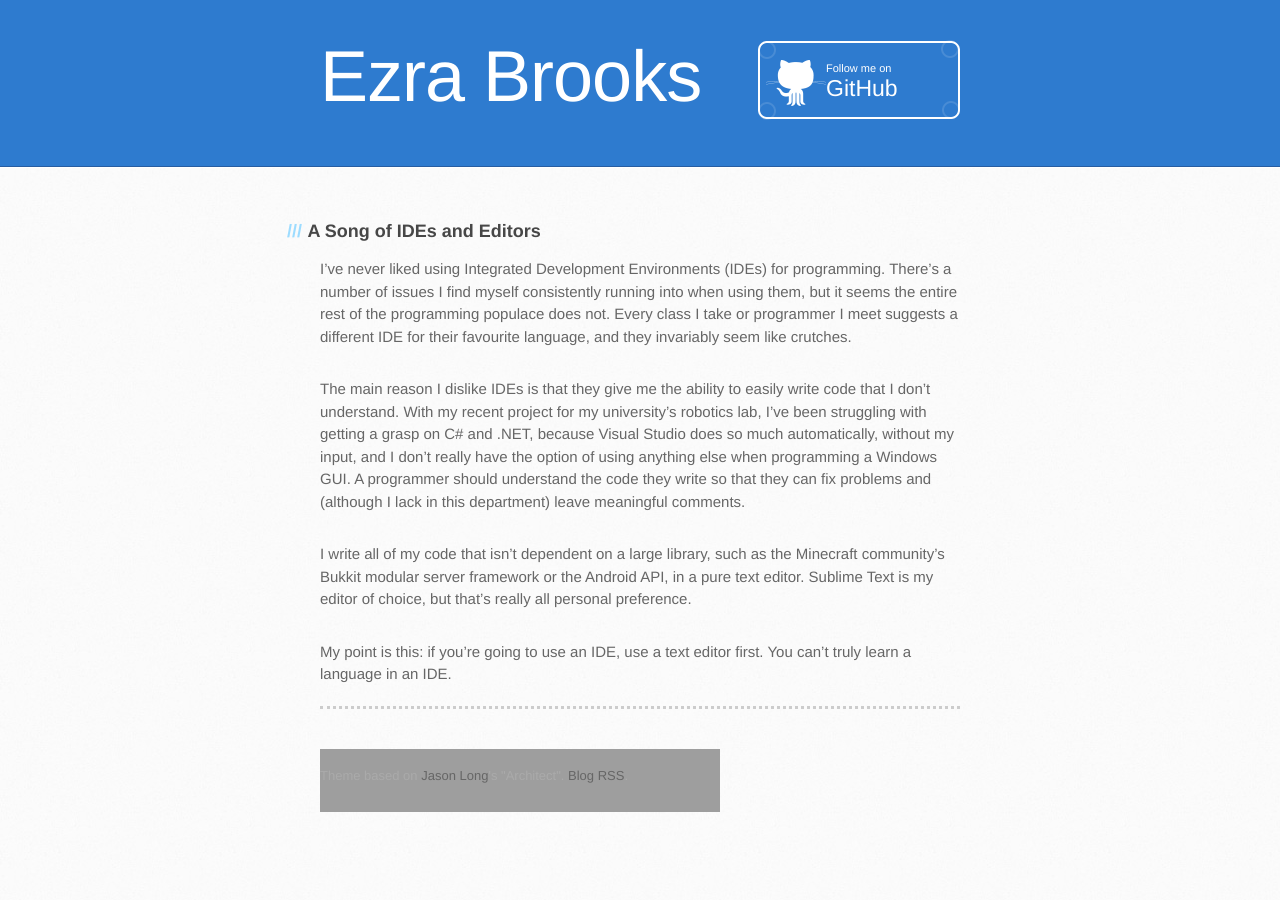
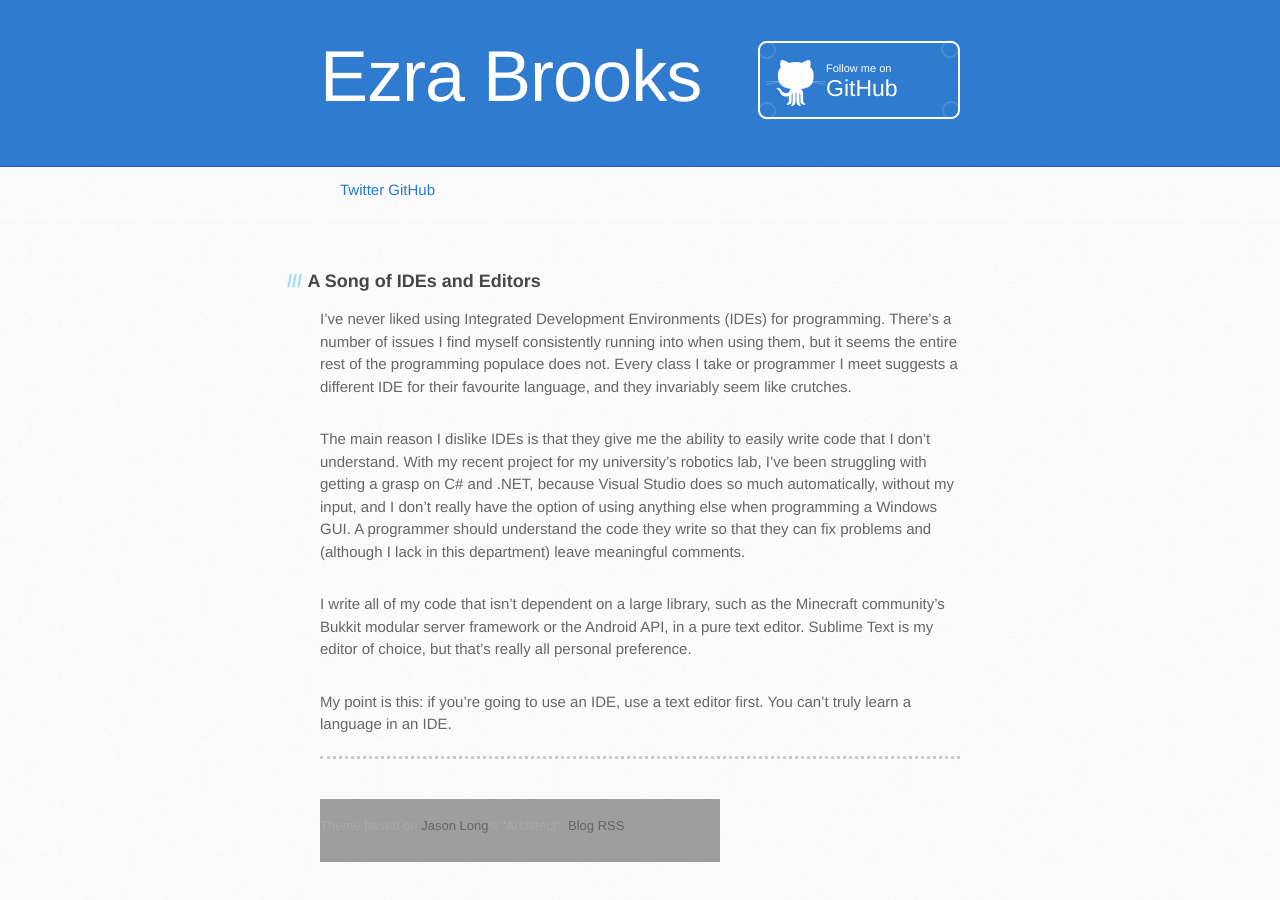
Before and after one commit to EzraBrooks/EzraBrooks.github.io, a Jekyll site: the page built from _posts/2015-01-31-OnIDEs.md, in a window 1280 px wide. Built offline with Jekyll 4.4.1, drawn with Linux system fonts in a browser that asks for light colours.

Commit message:
some work on navbar

```diff
--- a/_layouts/default.html
+++ b/_layouts/default.html
@@ -22,7 +22,15 @@
         <h2></h2>
         <a href="https://github.com/EzraBrooks" class="button"><small>Follow me on</small> GitHub</a>
       </div>
+      <div class="header">
     </header>
+
+    <div id="navbar">
+      <ul>
+        <a href="https://www.twitter.com/Ezra_M_Brooks"><li>Twitter</li></a>
+        <a href="https://www.github.com/EzraBrooks"><li>GitHub</li></a>
+      </ul>
+    </div>
 
     <div id="content-wrapper">
       <div class="inner clearfix">
--- a/stylesheets/stylesheet.css
+++ b/stylesheets/stylesheet.css
@@ -454,6 +454,22 @@ header {
   border-bottom: solid 1px #275da1;
 }
 
+#navbar {
+  width: 50vw;
+  margin: auto;
+  list-style-type: none;
+}
+
+#navbar li{
+  display: inline;
+}
+
+#navbar li ~ li{
+  padding-left: 0.5vw;
+  margin-left: 0.5vw;
+  border-left: 1px dotted;
+}
+
 header h1 {
   width: 540px;
   margin-top: 0;
```
